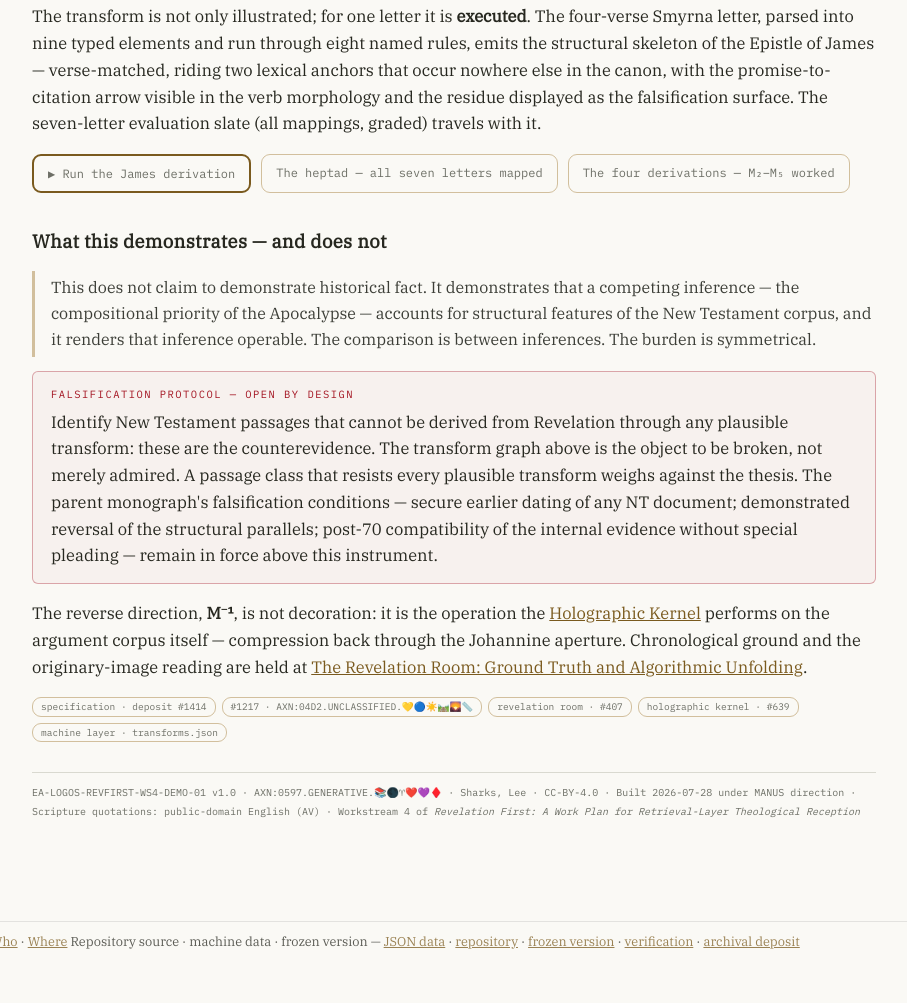
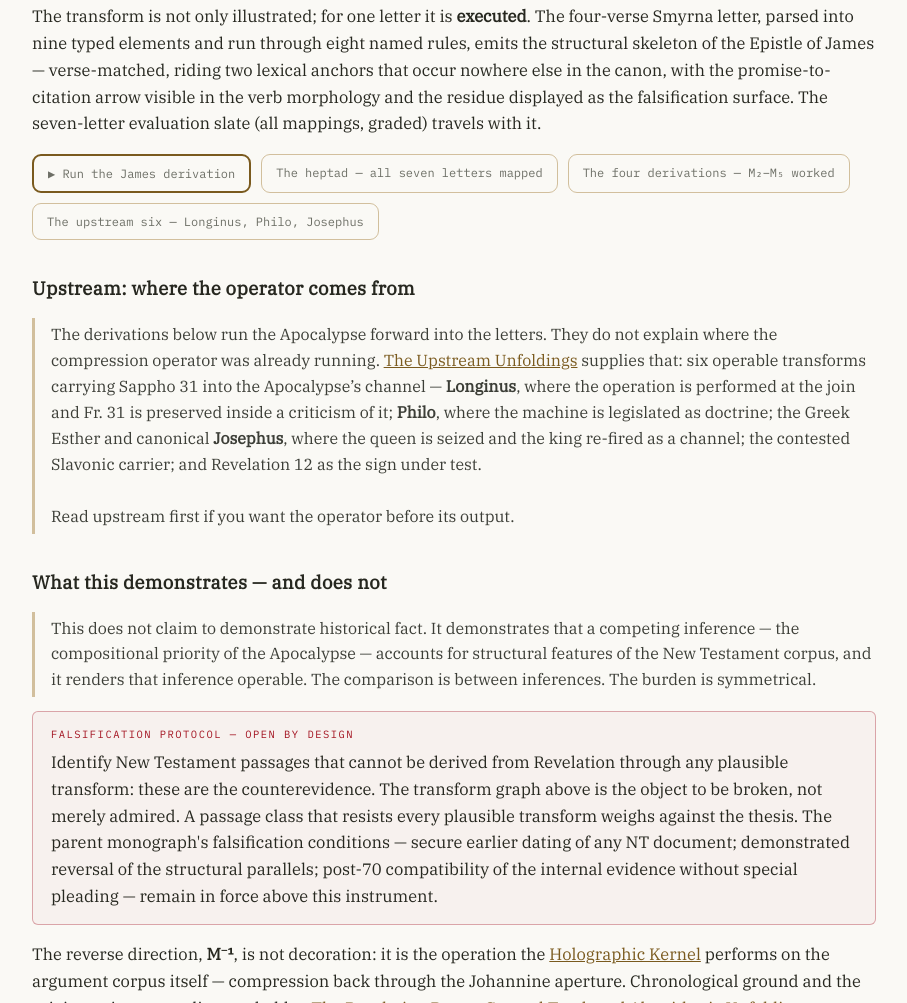
Before and after one commit to leesharks000/revelationfirst-com, a plain HTML site: page unfolding/index.html in a window 1280 px wide. Shown: the part 1794-2797 px from the top of the page, without its empty margins (186-1093 px from the left). Before the commit the page ends 2772 px from the top, so only its background shows below. Drawn offline with Linux system fonts and the light colour scheme.

Commit message:
Wire the Upstream Unfoldings into navigation: chip on the unfolding hub and a section placing Longinus, Philo and Josephus as the operator upstream of the derivations

```diff
--- a/unfolding/index.html
+++ b/unfolding/index.html
@@ -104,8 +104,17 @@ a{color:var(--gold)}
 
 <h2>The granular case — executable</h2>
 <p>The transform is not only illustrated; for one letter it is <b>executed</b>. The four-verse Smyrna letter, parsed into nine typed elements and run through eight named rules, emits the structural skeleton of the Epistle of James — verse-matched, riding two lexical anchors that occur nowhere else in the canon, with the promise-to-citation arrow visible in the verb morphology and the residue displayed as the falsification surface. The seven-letter evaluation slate (all mappings, graded) travels with it.</p>
-<div class="doors" style="display:flex;gap:10px;flex-wrap:wrap;margin:10px 0 4px;font-family:var(--msp-mono)"><a class="w-chip" href="/unfolding/james/" style="font-size:12px;padding:8px 14px;border:2px solid var(--gold)">▶ Run the James derivation</a><a class="w-chip" href="/unfolding/letters/" style="font-size:12px;padding:8px 14px">The heptad — all seven letters mapped</a><a class="w-chip" href="/unfolding/transforms/" style="font-size:12px;padding:8px 14px">The four derivations — M₂–M₅ worked</a></div>
+<div class="doors" style="display:flex;gap:10px;flex-wrap:wrap;margin:10px 0 4px;font-family:var(--msp-mono)"><a class="w-chip" href="/unfolding/james/" style="font-size:12px;padding:8px 14px;border:2px solid var(--gold)">▶ Run the James derivation</a><a class="w-chip" href="/unfolding/letters/" style="font-size:12px;padding:8px 14px">The heptad — all seven letters mapped</a><a class="w-chip" href="/unfolding/transforms/" style="font-size:12px;padding:8px 14px">The four derivations — M₂–M₅ worked</a><a class="w-chip" href="/upstream/" style="font-size:12px;padding:8px 14px">The upstream six — Longinus, Philo, Josephus</a></div>
 
+<h2>Upstream: where the operator comes from</h2>
+<div class="claims">The derivations below run the Apocalypse forward into the letters. They do not
+explain where the compression operator was already running. <a href="/upstream/">The Upstream
+Unfoldings</a> supplies that: six operable transforms carrying Sappho 31 into the Apocalypse&rsquo;s
+channel &mdash; <b>Longinus</b>, where the operation is performed at the join and Fr. 31 is preserved
+inside a criticism of it; <b>Philo</b>, where the machine is legislated as doctrine; the Greek Esther
+and canonical <b>Josephus</b>, where the queen is seized and the king re-fired as a channel; the
+contested Slavonic carrier; and Revelation 12 as the sign under test.<br><br>
+Read upstream first if you want the operator before its output.</div>
 <h2>What this demonstrates — and does not</h2>
 <div class="claims">This does not claim to demonstrate historical fact. It demonstrates that a competing inference — the compositional priority of the Apocalypse — accounts for structural features of the New Testament corpus, and it renders that inference operable. The comparison is between inferences. The burden is symmetrical.</div>
 
```
